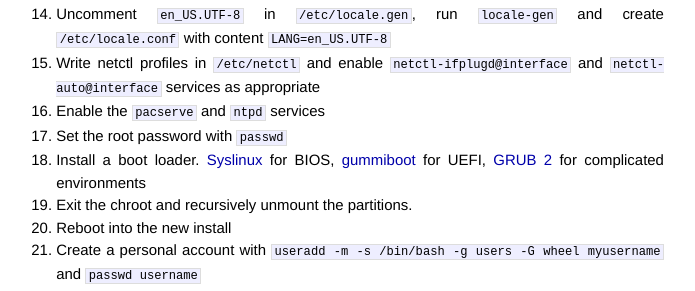
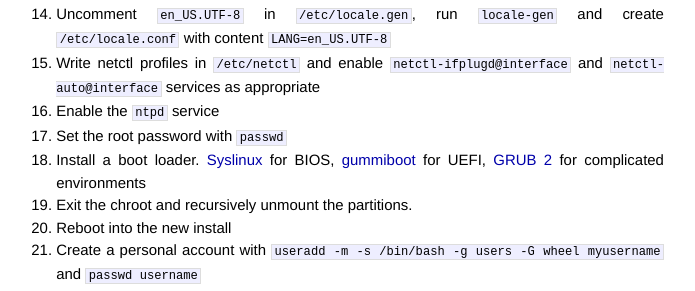
Before and after one commit to dharmab/dharmab.github.io, a Jekyll site: the page built from _posts/2014-03-26-arch-linux-install-checklist.markdown, in a window 1280 px wide. Shown: the part 651-942 px from the top of the page, without its empty margins (290-985 px from the left). Built offline with Jekyll 4.4.1, drawn with Linux system fonts in a browser that asks for light colours; Markdown is read by kramdown in place of the engine named in the settings.

Commit message:
fix pacserve instructions

```diff
--- a/_posts/2014-03-26-arch-linux-install-checklist.markdown
+++ b/_posts/2014-03-26-arch-linux-install-checklist.markdown
@@ -23,7 +23,7 @@ Basic System
 1. Set the hardware clock to store UTC time with `hwclock --systohc --utc`
 1. Uncomment `en_US.UTF-8` in `/etc/locale.gen`, run `locale-gen` and create `/etc/locale.conf` with content `LANG=en_US.UTF-8`
 1. Write netctl profiles in `/etc/netctl` and enable `netctl-ifplugd@interface` and `netctl-auto@interface` services as appropriate
-1. Enable the `pacserve` and `ntpd` services
+1. Enable the `ntpd` service
 1. Set the root password with `passwd`
 1. Install a boot loader. [Syslinux](https://wiki.archlinux.org/index.php/Syslinux) for BIOS, [gummiboot](https://wiki.archlinux.org/index.php/Gummiboot) for UEFI, [GRUB 2](https://wiki.archlinux.org/index.php/GRUB) for complicated environments
 1. Exit the chroot and recursively unmount the partitions.
```
